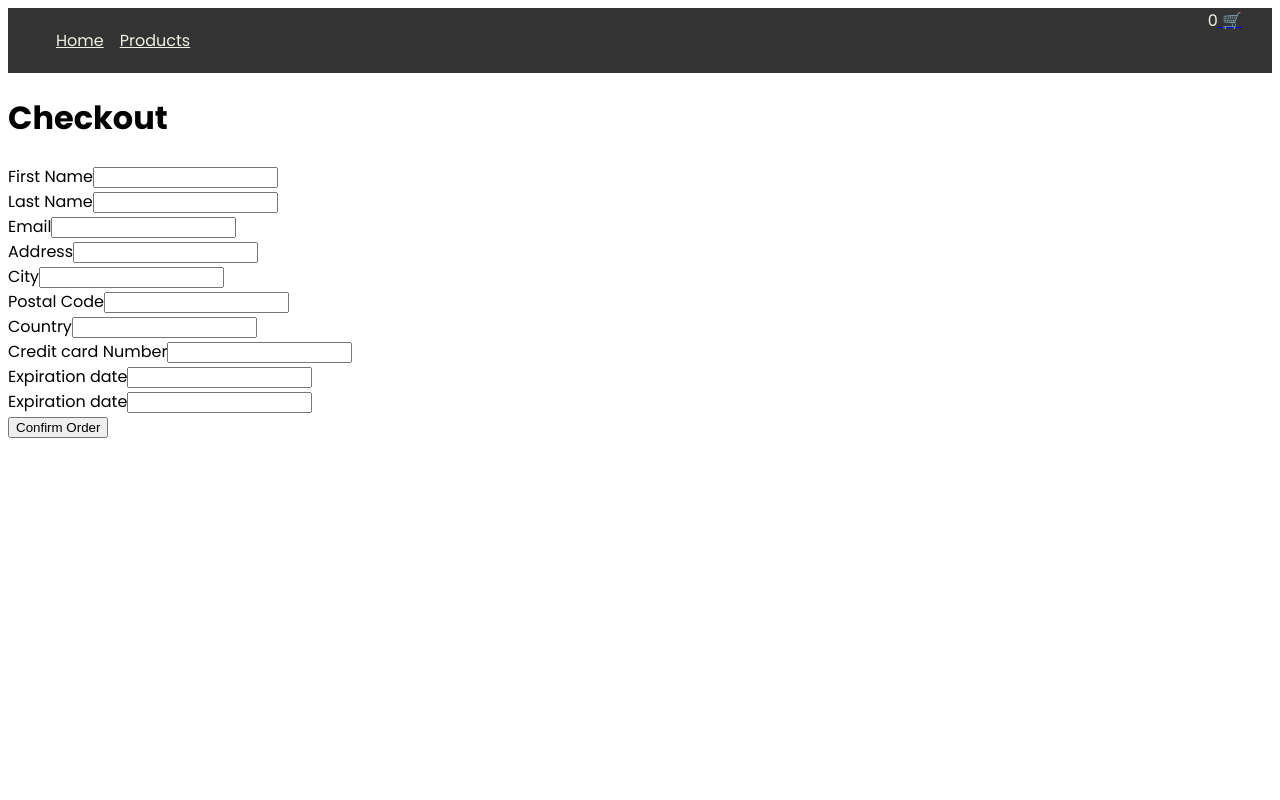
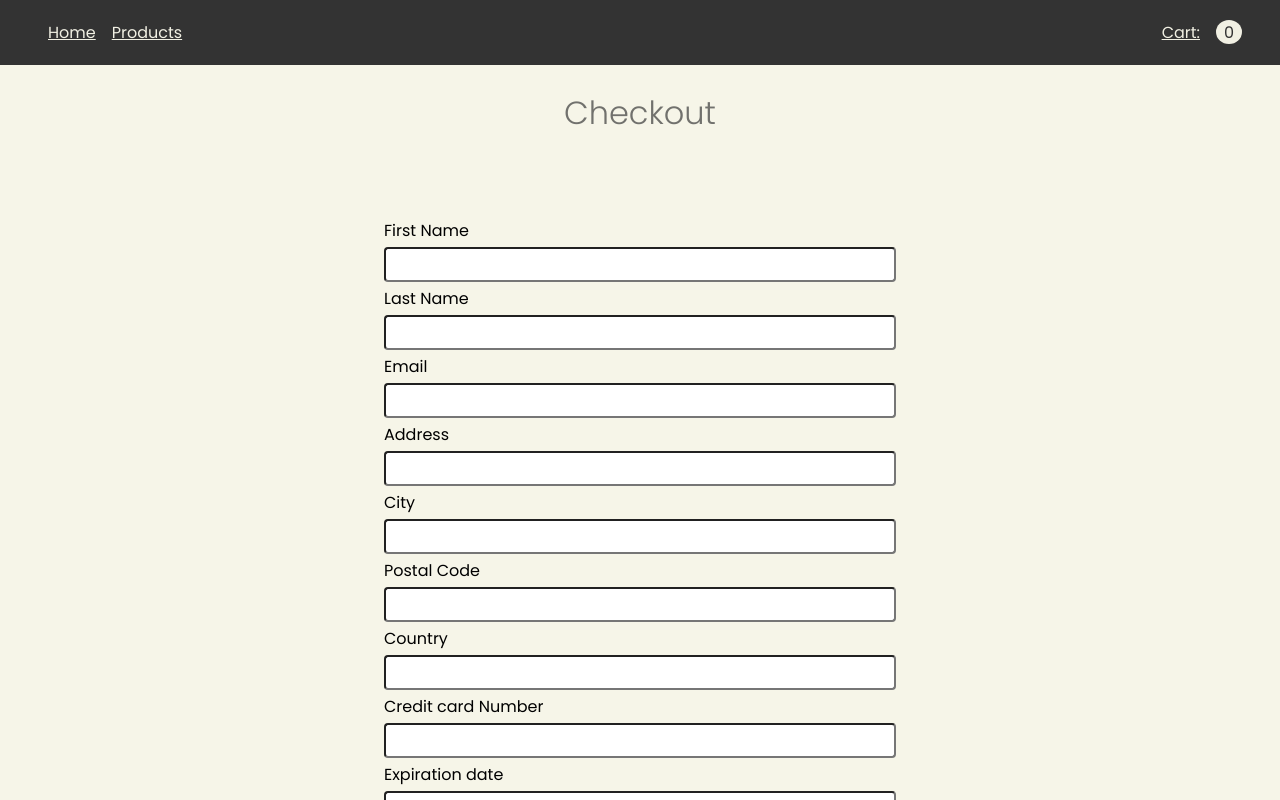
Before and after one commit to Franziska-F/next-ecommerce-store, a Next.js app: page /checkout in a window 1280 px wide. Shown: the top 800 px of the page. Built offline with nearby package versions, Linux system fonts and the light colour scheme.

Commit message:
Add styling to checkout-page and to item-display in header

```diff
--- a/components/Header.tsx
+++ b/components/Header.tsx
@@ -26,6 +26,33 @@ const header = css`
   }
   .cart {
     margin-right: 30px;
+  }
+  .cart ul {
+    list-style: none;
+    display: flex;
+    justify-content: space-evenly;
+  }
+  .cart ul li {
+    margin: 4px 8px;
+  }
+  .item-display {
+    border-radius: 50%;
+    background-color: #f1f0e3;
+    align-items: center;
+    color: #333333;
+    height: 24px;
+    width: 26px;
+    text-align: center;
+  }
+  .cart-display {
+    align-items: center;
+  }
+  .cart ul li a {
+    cursor: pointer;
+    color: #f1f0e3;
+  }
+  .cart ul a:hover {
+    font-size: 18px;
   }
 `;
 
@@ -63,9 +90,22 @@ export default function Header(props: Props) {
       </div>
 
       <div className="cart">
-        <span>{totalItems}</span>
-
-        <Link href="/cart"> 🛒 </Link>
+        <ul>
+          <li>
+            {' '}
+            <Link href="/cart">
+              <a>
+                {' '}
+                <span className="cart-display">Cart:</span>
+              </a>
+            </Link>
+          </li>
+          <li>
+            <Link href="/cart">
+              <div className="item-display">{totalItems}</div>
+            </Link>
+          </li>
+        </ul>
       </div>
     </header>
   );
--- a/components/Layout.tsx
+++ b/components/Layout.tsx
@@ -6,7 +6,10 @@ type Props = {
     count: number;
   }[];
   children?: React.ReactNode;
-  setItemInCart: any;
+  setItemInCart: {
+    id: number;
+    count: number;
+  };
 };
 
 export default function Layout(props: Props) {
--- a/pages/_app.js
+++ b/pages/_app.js
@@ -29,6 +29,7 @@ function MyApp({ Component, pageProps }) {
           html,
           body {
             padding: 0;
+            margin: 0;
             font-family: 'Poppins', sans-serif;
           }
           * {
--- a/pages/checkout.js
+++ b/pages/checkout.js
@@ -1,5 +1,57 @@
 import Cookies from 'js-cookie';
 import Head from 'next/head';
+
+import { css } from '@emotion/react';
+
+const body = css`
+  background-color: #f6f5e8;
+  margin: 0;
+  width: 100vw;
+
+  h1 {
+    margin-top: 0;
+    font-weight: lighter;
+    color: #71716d;
+    text-align: center;
+    padding: 24px;
+  }
+`;
+
+const addressWrapper = css`
+  display: flex;
+  justify-content: center;
+
+  input {
+    padding: 8px;
+    width: 40vw;
+    border-radius: 4px;
+  }
+  input,
+  label {
+    display: block;
+    margin: 4px auto;
+  }
+  .name-container {
+    margin: 32px;
+  }
+  button {
+    cursor: pointer;
+    background-color: #333333;
+    color: white;
+    width: 40vw;
+    padding: 12px;
+    border-radius: 4px;
+    margin-top: 12px;
+    font-size: 16px;
+    box-shadow: 2px 2px 4px #a6a4a4;
+    font-weight: 400;
+  }
+  button:hover {
+    background-color: white;
+    color: #333333;
+    transition: ease-in-out;
+  }
+`;
 
 export default function Checkout() {
   return (
@@ -8,6 +60,7 @@ export default function Checkout() {
         <title> The Butterflyshop || Checkout </title>
         <meta name="description" content="A shop for the best butterflies" />
       </Head>
+      <main css={body}>
         <h1>Checkout</h1>
         <form
           onSubmit={(event) => {
@@ -16,7 +69,8 @@ export default function Checkout() {
             window.open('/thankyou', '_self');
           }}
         >
-        <div className="address-wrapper">
+          <div css={addressWrapper}>
+            <div className="name-container">
               <div>
                 <label htmlFor="first_name">First Name</label>
                 <input
@@ -28,7 +82,11 @@ export default function Checkout() {
               </div>
               <div>
                 <label htmlFor="last_name">Last Name</label>
-            <input id="last_name" data-test-id="checkout-last-name" required />
+                <input
+                  id="last_name"
+                  data-test-id="checkout-last-name"
+                  required
+                />
               </div>
               <div>
                 <label htmlFor="email">Email</label>
@@ -54,8 +112,6 @@ export default function Checkout() {
                 <label htmlFor="country">Country</label>
                 <input id="country" data-test-id="checkout-country" required />
               </div>
-        </div>
-        <div className="credit-card">
               <div>
                 <label htmlFor="credit-card">Credit card Number</label>
                 <input
@@ -66,7 +122,11 @@ export default function Checkout() {
               </div>
               <div>
                 <label htmlFor="date">Expiration date</label>
-            <input id="date" data-test-id="checkout-expiration-date" required />
+                <input
+                  id="date"
+                  data-test-id="checkout-expiration-date"
+                  required
+                />
               </div>
               <div>
                 <label htmlFor="security_code">Expiration date</label>
@@ -75,12 +135,16 @@ export default function Checkout() {
                   data-test-id="checkout-security-code"
                   required
                 />
-          </div>
               </div>{' '}
               <div>
-          <button data-test-id="checkout-confirm-order">Confirm Order</button>
+                <button data-test-id="checkout-confirm-order">
+                  Confirm Order
+                </button>
+              </div>
+            </div>
           </div>
         </form>
+      </main>
     </div>
   );
 }
--- a/pages/products.js
+++ b/pages/products.js
@@ -24,9 +24,9 @@ export default function AllProducts(props) {
   return (
     <>
       <Head>
-        <titel>Products</titel>
-        <meta name="description" content="List of avaliable butterflies" />
-      </Head>{' '}
+        <title> The Butterflyshop || Porducts </title>
+        <meta name="description" content="A shop for the best butterflies" />
+      </Head>
       <h1 css={test}>Products</h1>
       <div css={productWrapper}>
         <div className="product-wrapper">
```
Also changed, not shown: pages/butterflies/[id].tsx (+7 -5 lines), pages/index.js (+21 -6 lines), pages/thankyou.js (+7 -1 lines). Lines whose indentation alone changed are shown as unchanged.
